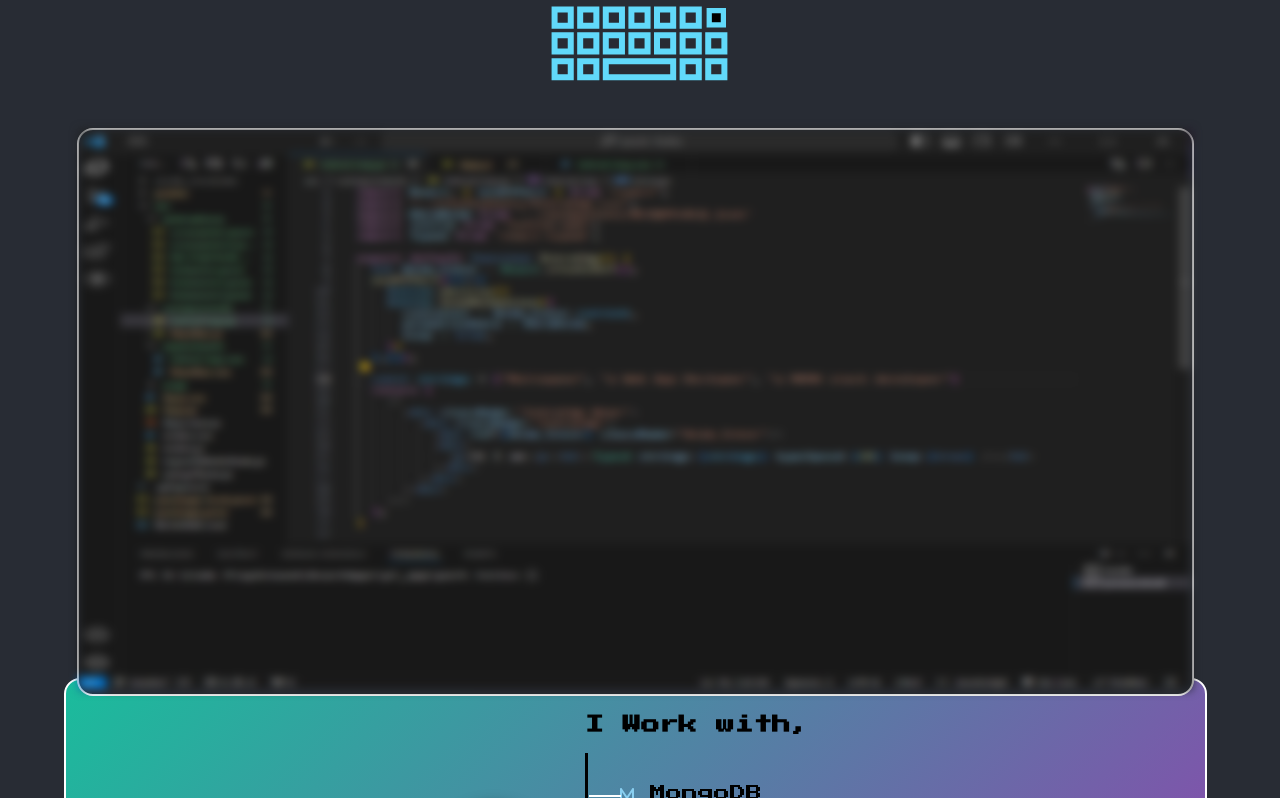
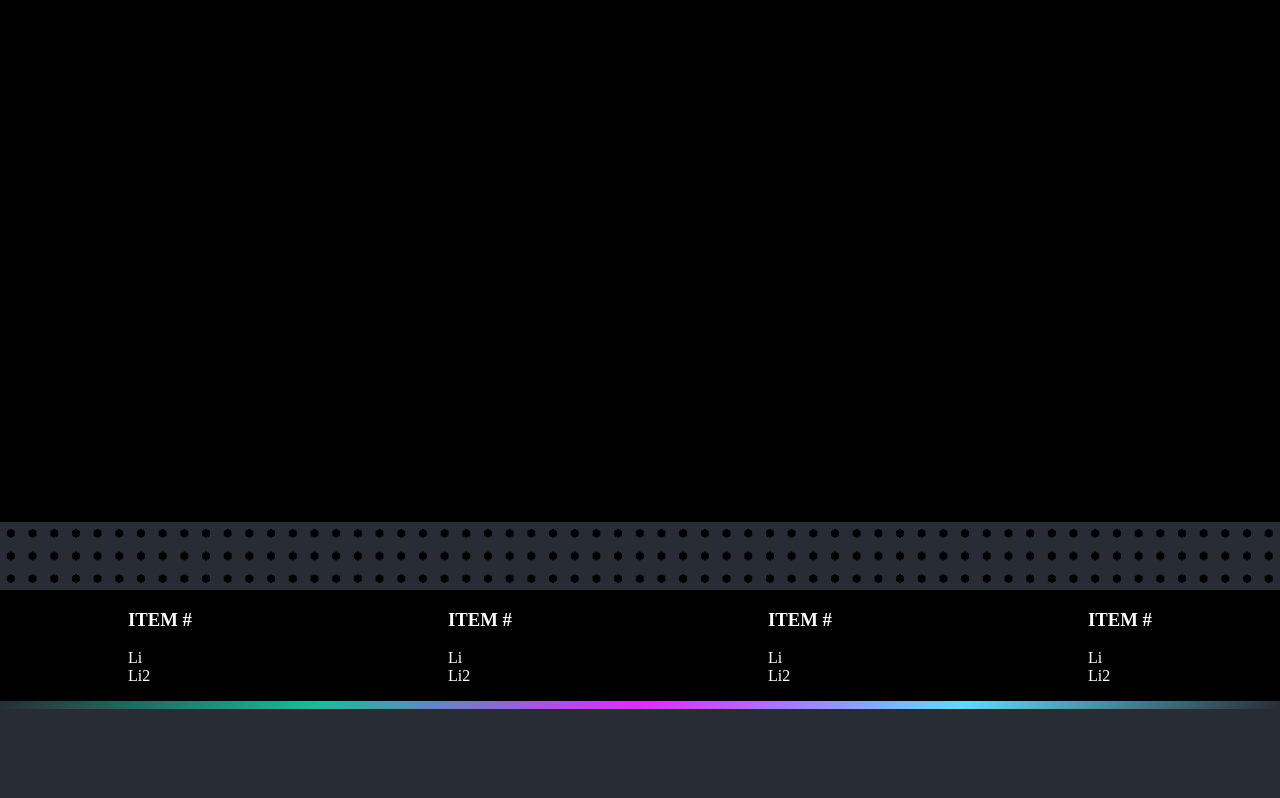
Before and after one commit to MuttaqeenChaudhry/port-folio, a React (Create React App) app: page /Services in a window 1280 px wide. Shown: the part 342-1140 px from the top of the page. After the commit the page ends 1051 px from the top, so only its background shows below. Built offline with nearby package versions, Linux system fonts and the light colour scheme; a web font is replaced by a local one.

Commit message:
Prajkts Main

```diff
--- a/package.json
+++ b/package.json
@@ -14,6 +14,7 @@
     "react": "^18.2.0",
     "react-animate-on-scroll": "^2.1.7",
     "react-dom": "^18.2.0",
+    "react-router-dom": "^6.17.0",
     "react-scripts": "5.0.1",
     "react-typed": "^1.2.0",
     "web-vitals": "^2.1.4"
--- a/src/App.js
+++ b/src/App.js
@@ -3,7 +3,9 @@ import NavBar from './components/NavBar';
 import IntroCmp from './components/IntroCmp';
 import StakHse from './components/StakHse';
 import Footer from './components/Footer';
+import ProjecstMn from './components/ProjectsMn';
 import Contact from './components/Contact';
+import { Routes, Route } from 'react-router-dom';
 
 
 
@@ -12,8 +14,10 @@ function App() {
   return (
     <>
     <NavBar/>
-    <IntroCmp/>
-    <StakHse/>
+    <Routes>
+     <Route path='/' element={[ <IntroCmp/>, <StakHse/>]}/>
+     <Route path='/Services' element={<ProjecstMn/>}/>
+    </Routes>
     <Footer/>
     </>
   );
--- a/src/components/Footer.js
+++ b/src/components/Footer.js
@@ -4,6 +4,7 @@ import "../stylesheets/Footer.css";
 export default function Footer() {
   return (
     <>
+    <footer>
     <div className="Footer_Wrpr">
     <div className="HTne_Wrpr">
         <div className="HTne"/>
@@ -39,8 +40,9 @@ export default function Footer() {
             </ul>
           </div>
         </div>
+        <div className="B_Grad" />
       </div>
-      <div className="B_Grad" />
+      </footer>
     </>
   );
 }
--- a/src/components/NavBar.js
+++ b/src/components/NavBar.js
@@ -2,6 +2,7 @@ import React, { useEffect } from "react";
 import "../stylesheets/NavBar.css";
 import webdev from '../svgs/web_dev.svg'
 import 'animate.css';
+import { Link } from "react-router-dom";
 
 export default function NavBar() {
 
@@ -33,12 +34,12 @@ export default function NavBar() {
                 <img src={webdev} alt="Dev." />
             </div>
             <div className="Nav-Right">
-              <a href="" rel="noreferrer noopener">
+              <Link href="" rel="noreferrer noopener" to='/'>
                 Home
-              </a>
-              <a href="" rel="noreferrer noopener">
+              </Link>
+              <Link href="" rel="noreferrer noopener" to='/Services'>
                 Projects
-              </a>
+              </Link>
               <a href="" rel="noreferrer noopener">
                 About
               </a>
--- /dev/null
+++ b/src/components/ProjectsMn.js
@@ -0,0 +1,12 @@
+import React from 'react'
+import '../stylesheets/ProjectsMn.css'
+
+export default function ProjectsMn() {
+  return (
+    <>
+    <div className="Project_Wrpr">
+        asb
+    </div>
+    </>
+  )
+}
--- a/src/components/StakHse.js
+++ b/src/components/StakHse.js
@@ -7,6 +7,7 @@ import ScrollAnimation from 'react-animate-on-scroll';
 import ReactDOM from 'react-dom'
 import { FontAwesomeIcon } from '@fortawesome/react-fontawesome'
 import { faM,faE,faR,faN } from '@fortawesome/free-solid-svg-icons'
+import { useEffect } from "react";
 
 
 export default function CdngImg() {
@@ -15,6 +16,7 @@ const LG_M = <FontAwesomeIcon icon={faM} color="#89CFF0" />
 const LG_E = <FontAwesomeIcon icon={faE} color="#191970"/>
 const LG_R = <FontAwesomeIcon icon={faR} color="#89CFF0"/>
 const LG_N = <FontAwesomeIcon icon={faN} color="#191970"/>
+useEffect(()=>{
   let scrollTimeout;
   if(window.innerWidth >= 1200)
   {
@@ -55,6 +57,8 @@ const LG_N = <FontAwesomeIcon icon={faN} color="#191970"/>
   })
 
  }
+
+},[])
 
 
 
--- a/src/index.js
+++ b/src/index.js
@@ -3,11 +3,14 @@ import ReactDOM from 'react-dom/client';
 import './index.css';
 import App from './App';
 import reportWebVitals from './reportWebVitals';
+import { BrowserRouter } from 'react-router-dom';
 
 const root = ReactDOM.createRoot(document.getElementById('root'));
 root.render(
   <React.StrictMode>
+    <BrowserRouter>
     <App />
+    </BrowserRouter>
   </React.StrictMode>
 );
 
--- a/src/stylesheets/Footer.css
+++ b/src/stylesheets/Footer.css
@@ -1,7 +1,7 @@
 .Footer_Wrpr {
     width: 100%;
     height: fit-content;
-    left: 0;
+    margin-bottom: 0px;
     color: #fff;
 }
 
--- /dev/null
+++ b/src/stylesheets/ProjectsMn.css
@@ -0,0 +1,4 @@
+.Project_Wrpr {
+    height: 100vh;
+    background-color: black;
+}
--- a/src/stylesheets/StakHse.css
+++ b/src/stylesheets/StakHse.css
@@ -27,7 +27,7 @@
 
   .Img_CDim {
     width: 100%;
-    height: 70vmin;
+    height: 550px;
   }
 
   .div2 {
```
Also changed, not shown: 1 other file (tests, documents, lock files or other folders).
